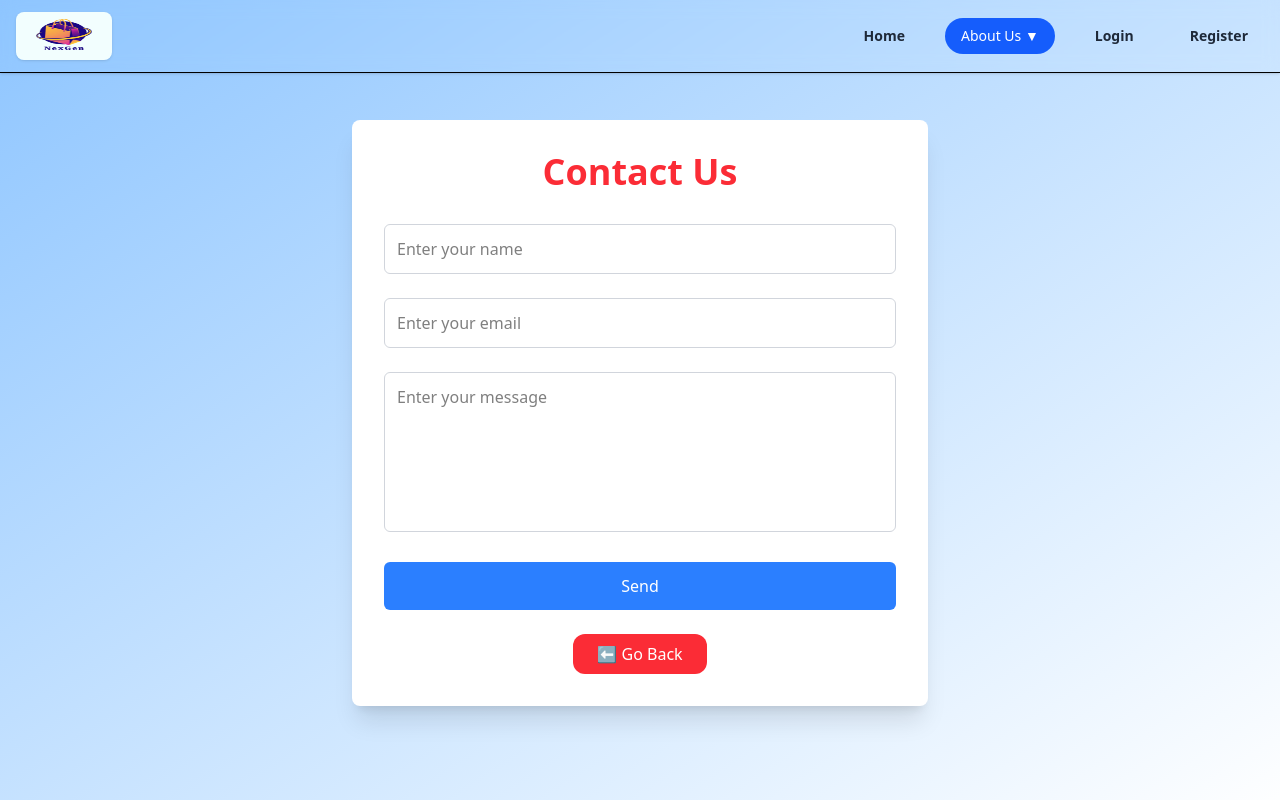
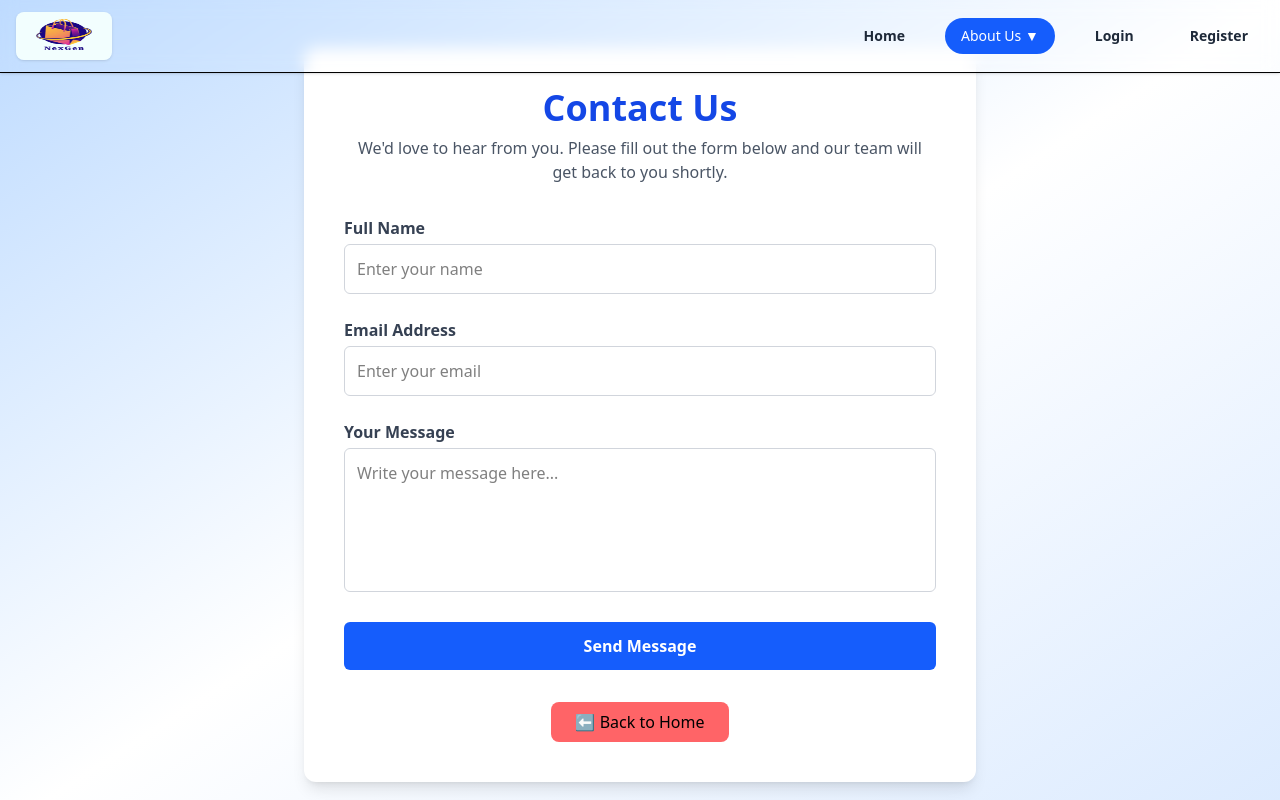
Before and after one commit to Tapancodezeros/NexBuy-react, a React (Vite) app: page /contact in a window 1280 px wide. Shown: the top 800 px of the page. Built offline with nearby package versions, Linux system fonts and the light colour scheme.

Commit message:
ui change

```diff
--- a/src/Pages/Auth/Login.jsx
+++ b/src/Pages/Auth/Login.jsx
@@ -21,7 +21,7 @@ const Login = () => {
     e.preventDefault();
 
 
-    const dummyUser = JSON.parse(localStorage.getItem("dummyUsers"),[]);
+    const dummyUser = JSON.parse(localStorage.getItem("dummyUser"));
 
     if (
       dummyUser &&
@@ -82,10 +82,12 @@ const Login = () => {
               className="w-full px-4 py-2 border border-gray-300 rounded-lg focus:outline-none focus:ring-2 focus:ring-blue-500 shadow-sm"
             />
           </div>
-         <button type="submit" className=" flex items-center justify-center text-white bg-gradient-to-r from-red-400 via-red-500 to-red-600
-            hover:bg-gradient-to-br focus:ring-4 focus:outline-none focus:ring-red-300 dark:focus:ring-red-800 shadow-lg
-            shadow-red-500/50 dark:shadow-lg dark:shadow-red-800/80 font-medium rounded-lg text-sm p-44 py-2.5 text-center me-2 mb-2">
-              Login
+
+          <button
+            type="submit"
+            className="w-full bg-blue-600 hover:bg-blue-700 text-white font-semibold py-2 rounded-lg transition transform hover:scale-[1.02] duration-200"
+          >
+            Login
           </button>
         </form>
 
--- a/src/Pages/User/About.jsx
+++ b/src/Pages/User/About.jsx
@@ -1,32 +1,70 @@
-import React from 'react'
-import { NavLink } from 'react-router-dom'
+import React from "react";
+import { NavLink } from "react-router-dom";
 import userimg from "../../assets/images/Free.png";
-function About() {
+
+const About = () => {
   return (
-    <div>
-      <main className="grid grid-cols-2 content-start gap-4">
-        <div>
-          <img src={userimg} alt="Registration illustration"className="'h-15 w-190"/>
+    <div className="min-h-screen bg-white py-10 px-5 md:px-16">
+      {/* Content Container */}
+      <main className="max-w-6xl mx-auto grid grid-cols-1 md:grid-cols-2 gap-12 items-start my-10">
+
+        {/* Left: Image */}
+        <div className="flex justify-center">
+          <img
+            src={userimg}
+            alt="NexBuy Team"
+            className="w-full max-w-md rounded-lg shadow-md"
+          />
         </div>
-        <div className="space-y-10 text-lg text-gray-700 my-35">
-          <p>This is the next generation e-commerce store.</p>
-          <p>We are a team of passionate individuals dedicated to providing you with the best online shopping experience.</p>
-          <p>Our mission is to offer a wide range of high-quality products at competitive prices, ensuring that you find exactly what you need.</p>
-          <p>We believe in customer satisfaction and strive to exceed your expectations with every purchase.</p>
-          <p>Thank you for choosing NexBuy for your shopping needs!</p>
-          <p>We are committed to making your shopping experience enjoyable and hassle-free.</p>
-          <p>Feel free to reach out to us with any questions or feedback.</p>
-          <p>Happy shopping!</p>
+
+        {/* Right: Description */}
+        <div className="space-y-6 text-gray-800">
+          <h1 className="text-4xl font-bold text-gray-900 mb-4">
+            About NexBuy
+          </h1>
+
+          <p>
+            <strong>NexBuy</strong> is a customer-centric online marketplace built with a mission to make online shopping fast, reliable, and affordable for everyone. We are committed to delivering value, convenience, and trust — every single day.
+          </p>
+
+          <p>
+            Founded by a team passionate about innovation and technology, NexBuy connects millions of users with a wide array of products across categories like electronics, fashion, home & kitchen, beauty, and more.
+          </p>
+
+          <p>
+            Our core philosophy is inspired by global leaders in e-commerce:
+            <strong> Customer obsession, operational excellence, and constant innovation.</strong>
+            Every feature we build, every policy we implement, is designed to improve your shopping experience.
+          </p>
+
+          <p>
+            With secure payments, real-time order tracking, 24/7 support, and reliable delivery networks, NexBuy aims to become the most trusted shopping destination across the country.
+          </p>
+
+          <p>
+            We also believe in empowering local businesses and vendors by providing them a digital platform to grow and thrive in the modern economy.
+          </p>
+
+          <p>
+            As we continue to expand, our goal remains simple: deliver the best possible experience to every customer, every order, every time.
+          </p>
+
+          <p className="text-gray-600 italic">
+            NexBuy — Trusted by everyone.
+          </p>
         </div>
       </main>
-     <div className="flex items-center justify-center ">
+
+      {/* Back Button */}
+      <div className="mt-12 flex justify-center">
         <NavLink to="/">
-          <button className="bg-red-500 text-white px-6 py-2 rounded-xl hover:bg-red-600 transition">
-             ⬅️Go Back
+          <button className="bg-red-500 hover:bg-red-600 text-black font-semibold px-6 py-3 rounded-lg transition duration-300">
+            ⬅️ Back to Home
           </button>
         </NavLink>
-     </div>
+      </div>
     </div>
-  )
-}
-export default About
+  );
+};
+
+export default About;
--- a/src/Pages/User/Contact.jsx
+++ b/src/Pages/User/Contact.jsx
@@ -1,7 +1,6 @@
 import React from "react";
 import { NavLink } from "react-router-dom";
 import { toast } from "react-toastify";
-
 
 const Contact = () => {
   const handleFormSubmit = (e) => {
@@ -9,43 +8,82 @@ const Contact = () => {
     const formData = new FormData(e.target);
     const formInputData = Object.fromEntries(formData.entries());
     localStorage.setItem("contactData", JSON.stringify(formInputData));
-    toast.success("Message submitted successfully!");
+    toast.success("Your message has been submitted successfully!");
     e.target.reset();
   };
+
   return (
-    <section className="min-h-screen bg-gradient-to-br from-blue-300 to-white flex items-center justify-center py-10 px-4">
-      <div className="max-w-xl mx-auto bg-white p-8 shadow-xl rounded-lg my-20">
+    <section className="min-h-screen bg-gradient-to-br from-blue-200 via-white to-blue-100 flex items-center justify-center px-4 py-12">
+      <div className="max-w-2xl w-full bg-white rounded-xl shadow-lg p-10">
+        <h2 className="text-4xl font-bold text-center text-blue-700 mb-2">Contact Us</h2>
+        <p className="text-center text-gray-600 mb-8">
+          We'd love to hear from you. Please fill out the form below and our team will get back to you shortly.
+        </p>
+
         <form onSubmit={handleFormSubmit} className="space-y-6">
-          <h2 className="text-4xl font-bold text-center text-red-500 mb-8">Contact Us</h2>
+          <div>
+            <label htmlFor="username" className="block text-gray-700 font-semibold mb-1">
+              Full Name
+            </label>
             <input
               type="text"
-            className="w-full border border-gray-300 rounded-md p-3 focus:outline-none focus:ring-2 focus:ring-blue-500"
-            placeholder="Enter your name"
+              id="username"
               name="username"
               required
-            autoComplete="off"/>
+              autoComplete="off"
+              placeholder="Enter your name"
+              className="w-full border border-gray-300 rounded-md p-3 focus:outline-none focus:ring-2 focus:ring-blue-500"
+            />
+          </div>
+
+          <div>
+            <label htmlFor="email" className="block text-gray-700 font-semibold mb-1">
+              Email Address
+            </label>
             <input
               type="email"
-            className="w-full border border-gray-300 rounded-md p-3 focus:outline-none focus:ring-2 focus:ring-blue-500"
-            placeholder="Enter your email"
+              id="email"
               name="email"
               required
-            autoComplete="off"/>
+              autoComplete="off"
+              placeholder="Enter your email"
+              className="w-full border border-gray-300 rounded-md p-3 focus:outline-none focus:ring-2 focus:ring-blue-500"
+            />
+          </div>
+
+          <div>
+            <label htmlFor="message" className="block text-gray-700 font-semibold mb-1">
+              Your Message
+            </label>
             <textarea
-            className="w-full border border-gray-300 rounded-md p-3 h-40 resize-none focus:outline-none focus:ring-2 focus:ring-blue-500"
-            placeholder="Enter your message"
+              id="message"
               name="message"
               required
-            autoComplete="off"></textarea>
-          <button type="submit" className="w-full bg-blue-500 text-white py-3 rounded-md hover:bg-blue-600 transition-all duration-200">Send</button>
+              autoComplete="off"
+              placeholder="Write your message here..."
+              className="w-full border border-gray-300 rounded-md p-3 h-36 resize-none focus:outline-none focus:ring-2 focus:ring-blue-500"
+            />
+          </div>
+
+          <button
+            type="submit"
+            className="w-full bg-blue-600 text-white py-3 rounded-md hover:bg-blue-700 transition-all duration-200 font-semibold"
+          >
+            Send Message
+          </button>
         </form>
-        <div className="text-center mt-6 space-y-3">
+
+        {/* Go Back Link */}
+        <div className="mt-8 text-center">
           <NavLink to="/">
-            <button className="bg-red-500 text-white px-6 py-2 rounded-xl hover:bg-red-600">⬅️ Go Back</button>
+            <button className="bg-red-400 text-black px-6 py-2 rounded-lg hover:bg-red-500 transition">
+              ⬅️ Back to Home
+            </button>
           </NavLink>
         </div>
       </div>
     </section>
   );
 };
+
 export default Contact;
--- a/src/api/footerApi.json
+++ b/src/api/footerApi.json
@@ -2,16 +2,16 @@
   {
     "icon": "MdPlace",
     "title": "Find us",
-    "details":"Ahmadabad, Gujarat"
+    "details":"NexBuy HQ - Mumbai, India"
   },
   {
     "icon": "IoCallSharp",
     "title": "Call us",
-    "details": "+91-9313221604"
+    "details": "+91-9876543210"
   },
   {
     "icon": "TbMailPlus",
     "title": "Mail us",
-    "details": "contact@gmail.com"
+    "details": "support@nexbuy.com "
   }
 ]
```
Also changed, not shown: src/Pages/Auth/Register.jsx (+8 -33 lines), src/Pages/User/Profile.jsx (+42 -13 lines). Lines whose indentation alone changed are shown as unchanged.
